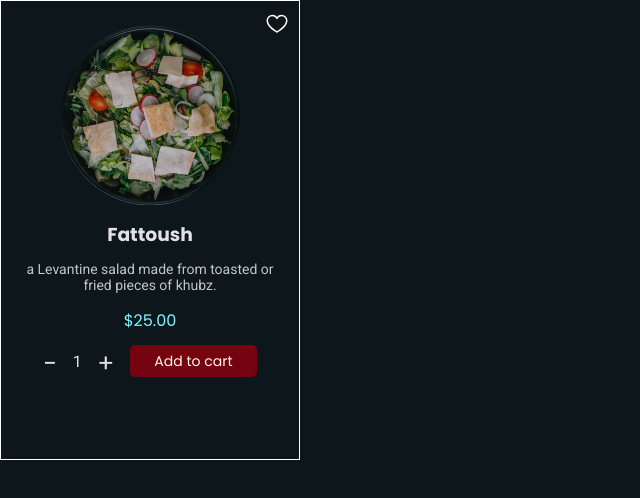
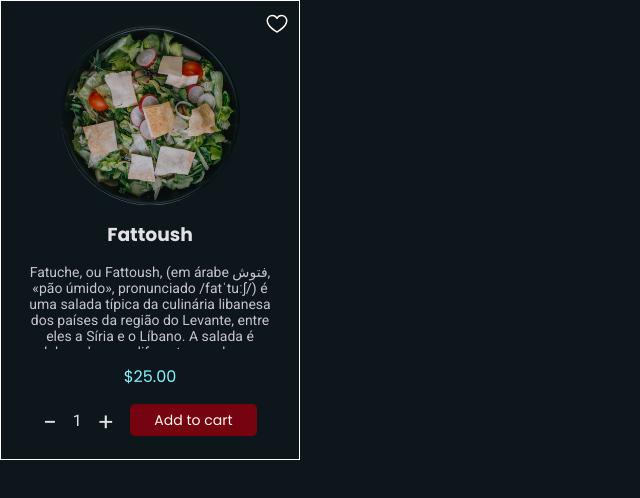
Before and after one commit to RafaelOkamoto182/food-explorer-web, a React (Vite) app: page / in a window 1280 px wide. Shown: the top 498 px of the page, without its empty margins (0-640 px from the left). Built offline with nearby package versions, Linux system fonts and the light colour scheme.

Commit message:
finished food card with responsiveness

```diff
--- a/src/components/FoodCard/styles.js
+++ b/src/components/FoodCard/styles.js
@@ -43,6 +43,10 @@ export const FoodName = styled.h3`
   margin: 0;
   text-align: center;
   margin-bottom: 1.2rem;
+
+  @media(min-width: ${DEVICE_BREAKPOINTS.MD}){
+        margin-bottom: 1.5rem;
+    }
 `;
 
 export const FoodDescription = styled.p`
@@ -56,6 +60,12 @@ export const FoodDescription = styled.p`
         font-family: 'Roboto', sans-serif;
 
         margin-bottom: 1.5rem;
+
+        height: 8.5rem;
+
+        overflow-x: hidden;
+        text-overflow: ellipsis;
+
     }
 
 `
@@ -64,6 +74,10 @@ export const FoodPrice = styled.p`
   color: ${({ theme }) => theme.COLORS.CAKE_200};
   text-align: center;
   margin-bottom: 1.2rem;
+
+  @media(min-width: ${DEVICE_BREAKPOINTS.MD}){
+        margin-bottom: 1.5rem;
+    }
 `;
 
 export const FavoriteIcon = styled(Heart)`
--- a/src/pages/Home/index.jsx
+++ b/src/pages/Home/index.jsx
@@ -10,7 +10,7 @@ export function Home() {
       <CardContainer>
 
         <FoodCard
-          foodData={{ name: "Fattoush", price: 25, isfavorite: false, description: "a Levantine salad made from toasted or fried pieces of khubz." }}
+          foodData={{ name: "Fattoush", price: 25, isfavorite: false, description: "Fatuche, ou Fattoush, (em árabe فتوش, «pão úmido», pronunciado /fatˈtuːʃ/) é uma salada típica da culinária libanesa dos países da região do Levante, entre eles a Síria e o Líbano. A salada é elaborada com diferentes verduras e legumes, como tomate e rabanete, servidos junto com pão libanes (ou pita) torrado, cortado em cubos ou tiras[1]. Em comparação com o tabule, as verduras" }}
         />
       </CardContainer>
     </Container>
```
